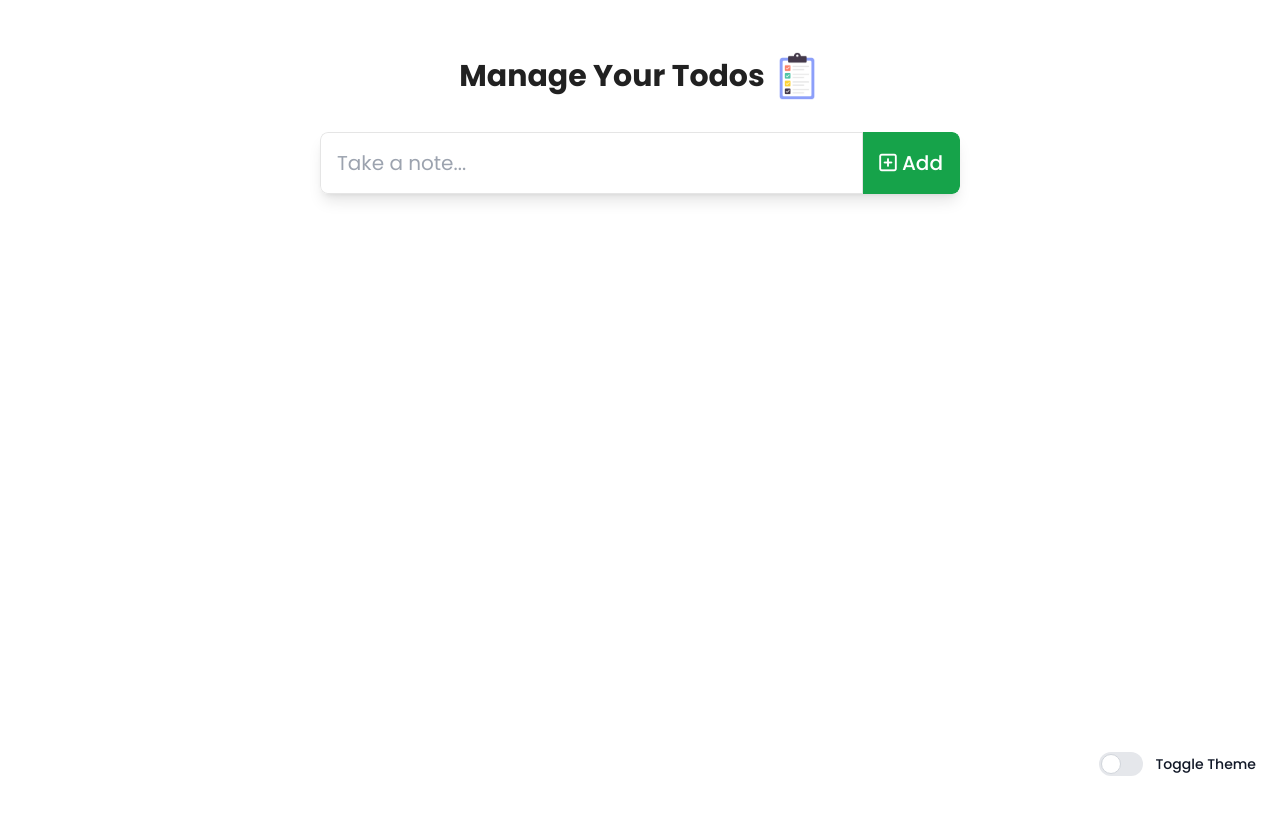
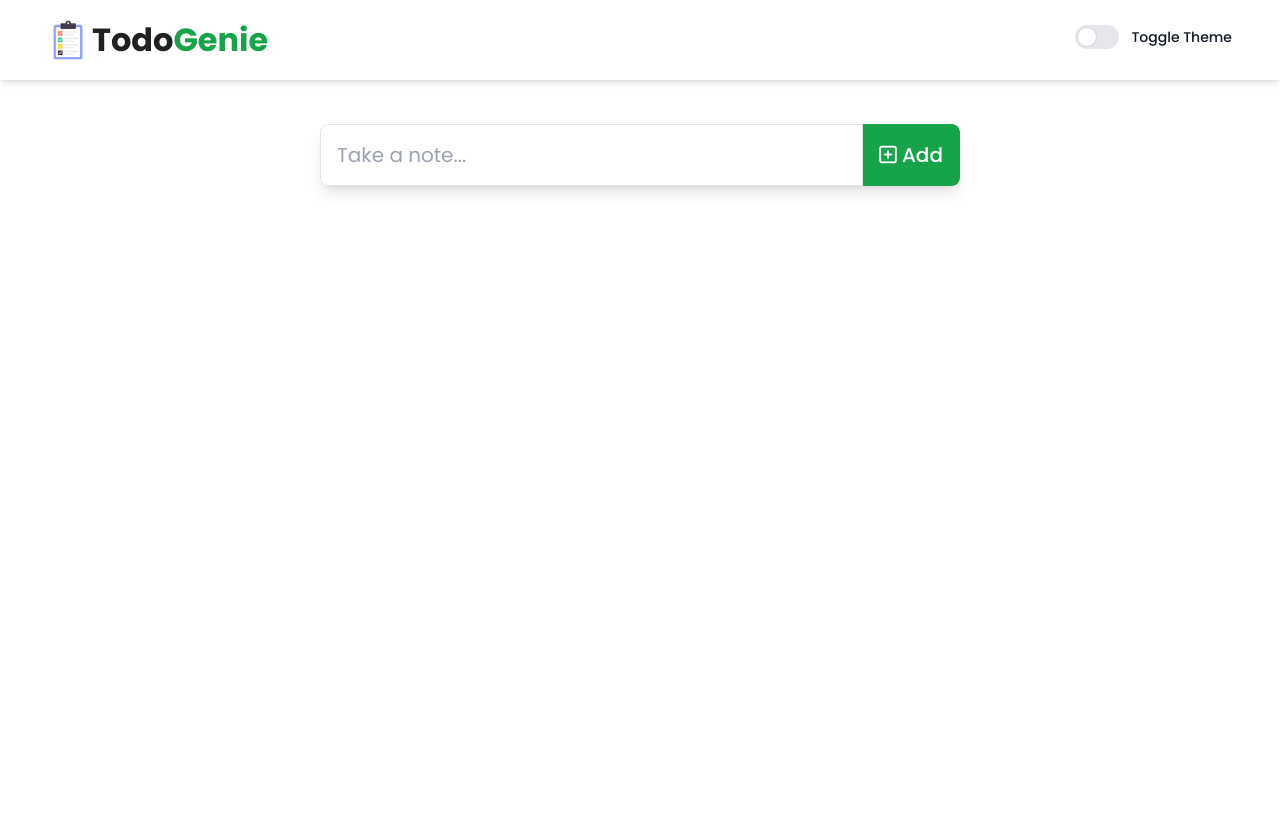
Before and after one commit to PriyanshuTrivedi07/TodoApp, a React (Vite) app: page / in a window 1280 px wide. Shown: the top 814 px of the page. Built offline with nearby package versions, Linux system fonts and the light colour scheme.

Commit message:
Add navbar component to Todo app

```diff
--- a/package.json
+++ b/package.json
@@ -12,7 +12,8 @@
   "dependencies": {
     "react": "^18.2.0",
     "react-dom": "^18.2.0",
-    "react-icons": "^5.2.1"
+    "react-icons": "^5.2.1",
+    "react-router-dom": "^6.24.0"
   },
   "devDependencies": {
     "@types/react": "^18.2.66",
--- a/src/App.jsx
+++ b/src/App.jsx
@@ -1,9 +1,8 @@
 
 import { useEffect, useState } from 'react'
 import './App.css'
-import { TodoForm, TodoItem, ThemeBtn } from './components/index.js'
-import { TodoProvider, ThemeProvider } from './contexts/index.js'
-import todoIcon from "/todoIcon.png"
+import { TodoForm, TodoItem, Navbar } from './components/index.js'
+import { TodoProvider } from './contexts/index.js'
 function App() {
 
   const [todos, setTodos] = useState([])
@@ -41,29 +40,13 @@ function App() {
   }, [todos])
 
 
-  const [themeMode, setThemeMode] = useState("light")
-
-  const lightTheme = () => {
-    setThemeMode("light")
-  }
-  const darkTheme = () => {
-    setThemeMode("dark")
-  }
-
-  //actual change in theme using JS
-  useEffect(() => {
-    document.querySelector('html').classList.remove("light", "dark")
-    document.querySelector('html').classList.add(themeMode)
-  }, [themeMode])
-
 
 
   return (
     <TodoProvider value={{ todos, addTodo, updateTodo, deleteTodo, toggleCompleted }}>
-
+      <Navbar />
       <div className="bg-[#ffffff] dark:bg-[#202124] min-h-screen py-8">
         <div className="w-full max-w-2xl mx-auto  rounded-lg px-4 py-3  text-[#212121] dark:text-[#fff]">
-          <h1 className="text-3xl font-bold text-center mb-8 mt-2 flex items-center justify-center">Manage Your Todos <img src={todoIcon} alt="Todo List Icon" className='w-[3rem] ml-2' /></h1>
           <div className="mb-8">
             <TodoForm />
           </div>
@@ -75,11 +58,6 @@ function App() {
               </div>
             ))}
           </div>
-          <ThemeProvider value={{themeMode, lightTheme, darkTheme}}>
-            <div className='fixed right-4 bottom-4 flex p-2'>
-              <ThemeBtn />
-            </div>
-          </ThemeProvider>
         </div>
       </div>
     </TodoProvider>
--- /dev/null
+++ b/src/components/Navbar.jsx
@@ -0,0 +1,46 @@
+import React, { useState, useEffect } from 'react'
+import todoIcon from "/todoIcon.png"
+import { ThemeProvider } from '../contexts/index.js'
+import { ThemeBtn } from './index.js'
+
+function Navbar() {
+  const [themeMode, setThemeMode] = useState("light")
+
+  const lightTheme = () => {
+    setThemeMode("light")
+  }
+  const darkTheme = () => {
+    setThemeMode("dark")
+  }
+
+  //actual change in theme using JS
+  useEffect(() => {
+    document.querySelector('html').classList.remove("light", "dark")
+    document.querySelector('html').classList.add(themeMode)
+  }, [themeMode])
+
+
+  return (
+    <header className='sticky top-0 z-50'>
+      <nav className="bg-[#ffffff] dark:bg-[#202124] shadow-md">
+        <div className=" flex flex-wrap items-center justify-between px-2 lg:px-12 md:px-6 py-4">
+          <div className="logo flex flex-wrap items-center justify-center">
+            <img src={todoIcon} className=" me-1" alt="javascript logo" width="40px" />
+            <a href="/" className="lg:text-[2rem] text-[calc(1.325rem+.9vw)] font-bold text-[#212121] dark:text-[#fff]">Todo<span className='text-green-600 dark:text-[#bfdbfe]'>Genie</span></a>
+          </div>
+          <ul className="flex flex-wrap items-center justify-center gap-2">
+            <li>
+              <ThemeProvider value={{ themeMode, lightTheme, darkTheme }}>
+                <div className=''>
+                  <ThemeBtn />
+                </div>
+              </ThemeProvider>
+            </li>
+          </ul>
+        </div>
+      </nav>
+    </header>
+  )
+}
+
+export default Navbar
--- a/src/components/index.js
+++ b/src/components/index.js
@@ -1,5 +1,6 @@
 import TodoForm from "./TodoForm";
 import TodoItem from "./TodoItem";
 import ThemeBtn from "./ThemeBtn";
+import Navbar from "./Navbar";
 
-export {TodoForm,TodoItem, ThemeBtn}
+export { TodoForm, TodoItem, ThemeBtn, Navbar }
```
Also changed, not shown: 1 other file (tests, documents, lock files or other folders).
